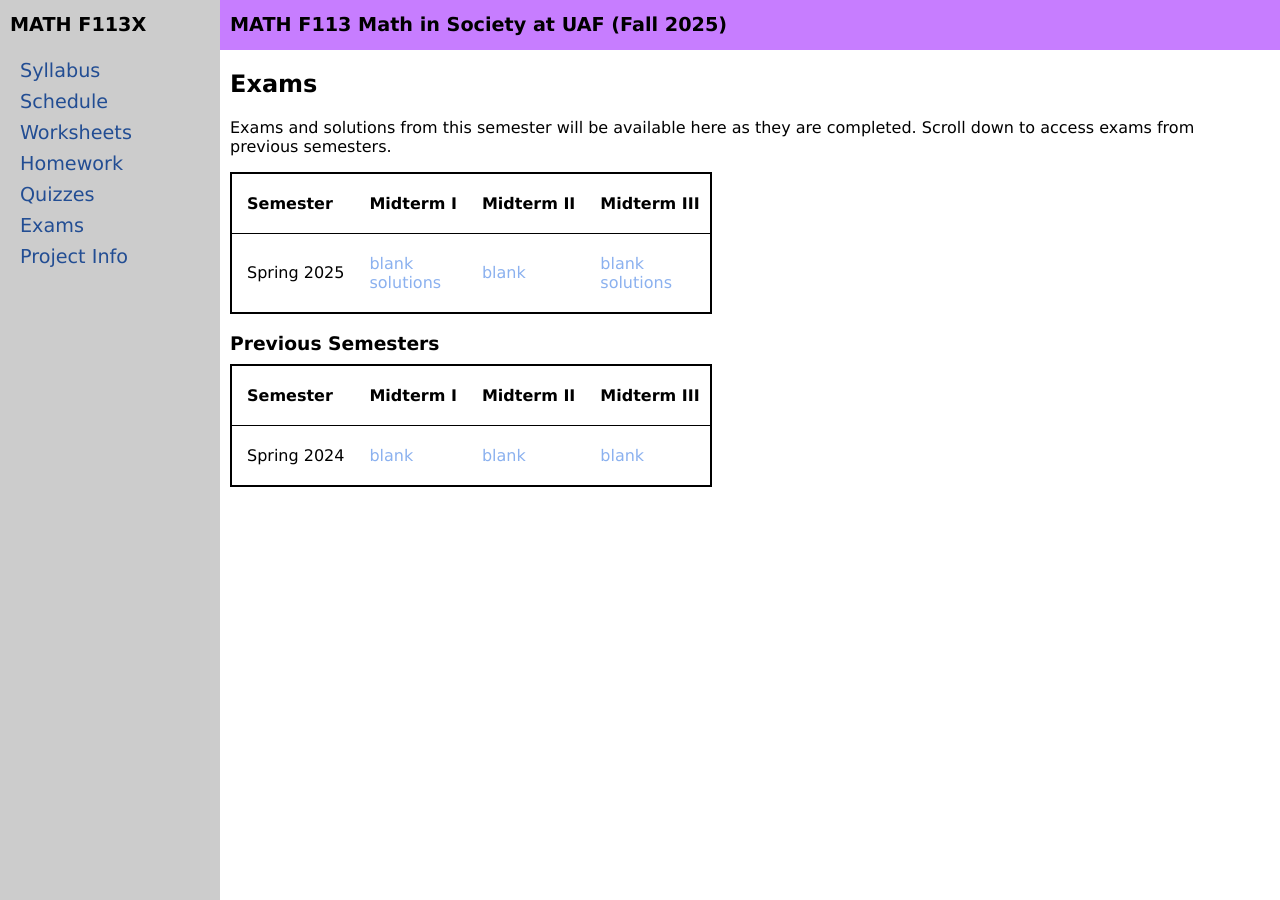
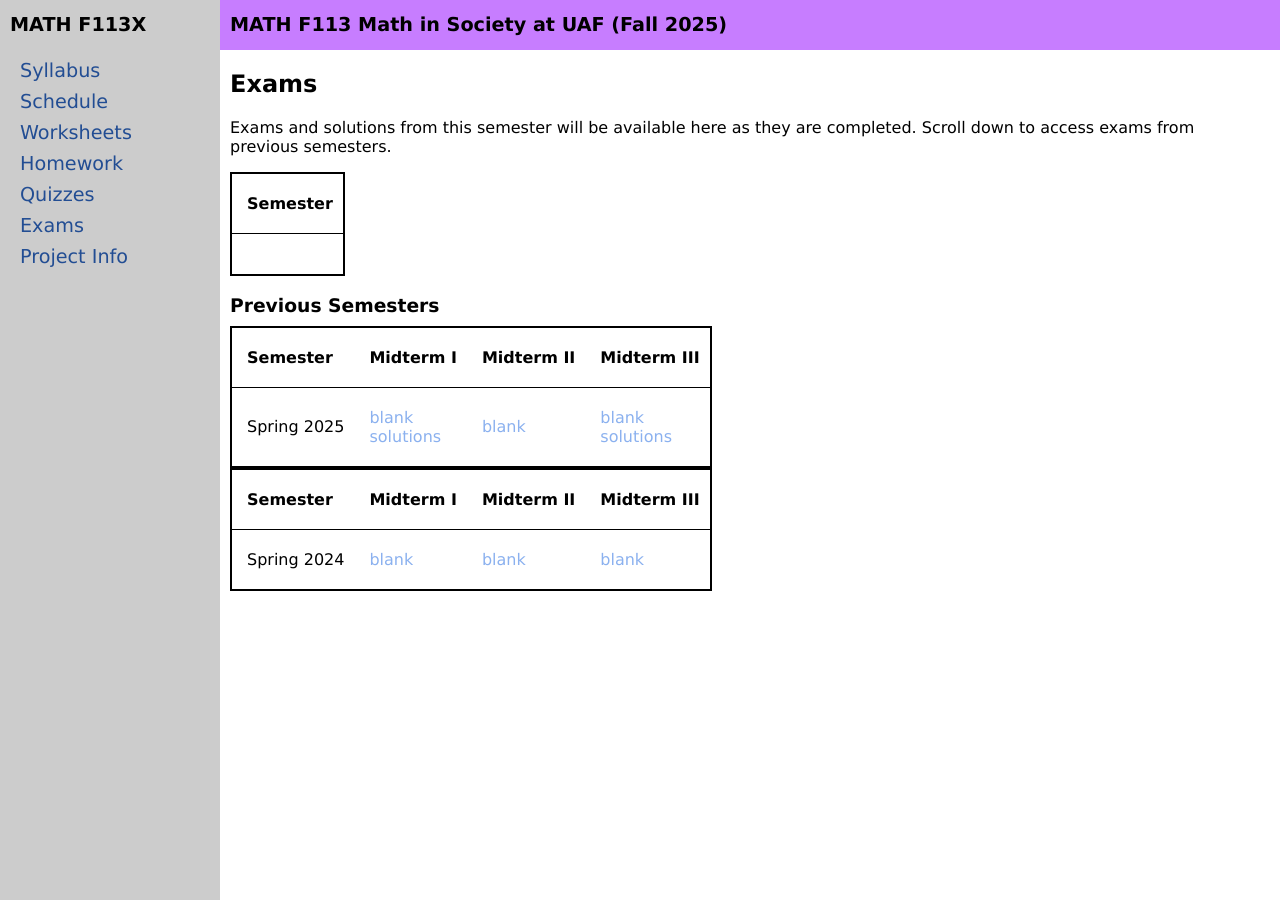
Before and after one commit to uaf-math/math113, a Jekyll site: the page built from exams.md, in a window 1280 px wide. Built offline with Jekyll 4.4.1, drawn with Linux system fonts in a browser that asks for light colours.

Commit message:
Update exams.md

```diff
--- a/exams.md
+++ b/exams.md
@@ -7,8 +7,9 @@ title: Exams
 
 Exams and solutions from this semester will be available here as they are completed. Scroll down to access exams from previous semesters.
 
-{% include exam_table.md data=site.data.examsS25 %}
+{% include exam_table.md data=site.data.examsS26 %}
 
 ### Previous Semesters
 
+{% include exam_table.md data=site.data.examsS25 %}
 {% include exam_table.md data=site.data.examsS24 %}
```
